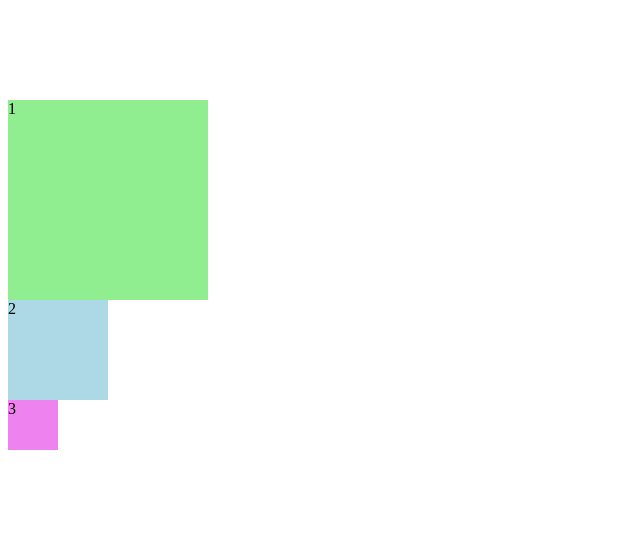
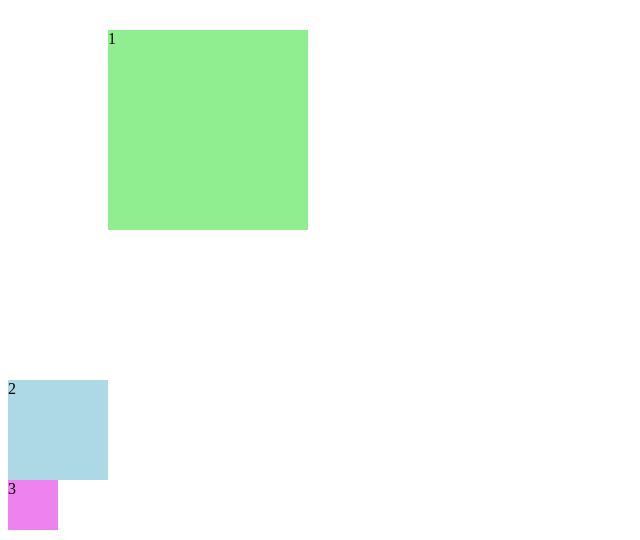
Before and after one commit to rafiody16/PemrogramanWebDasar, a PHP site: page / in a window 1280 px wide. Shown: the top 540 px of the page, without its empty margins (0-640 px from the left). Run offline with PHP 8.4, Linux system fonts and the light colour scheme.

Commit message:
Pemrograman WEB

```diff
--- a/style.css
+++ b/style.css
@@ -30,7 +30,10 @@ body {
     width: 200px;
     height: 200px;
     background-color: lightgreen;
-    margin-top: 100px;
+    margin-left: 100px;
+    margin-top: 30px;
+    margin-bottom: 150px;
+    margin-right: 50px;
 }
 
 .dua{
```
